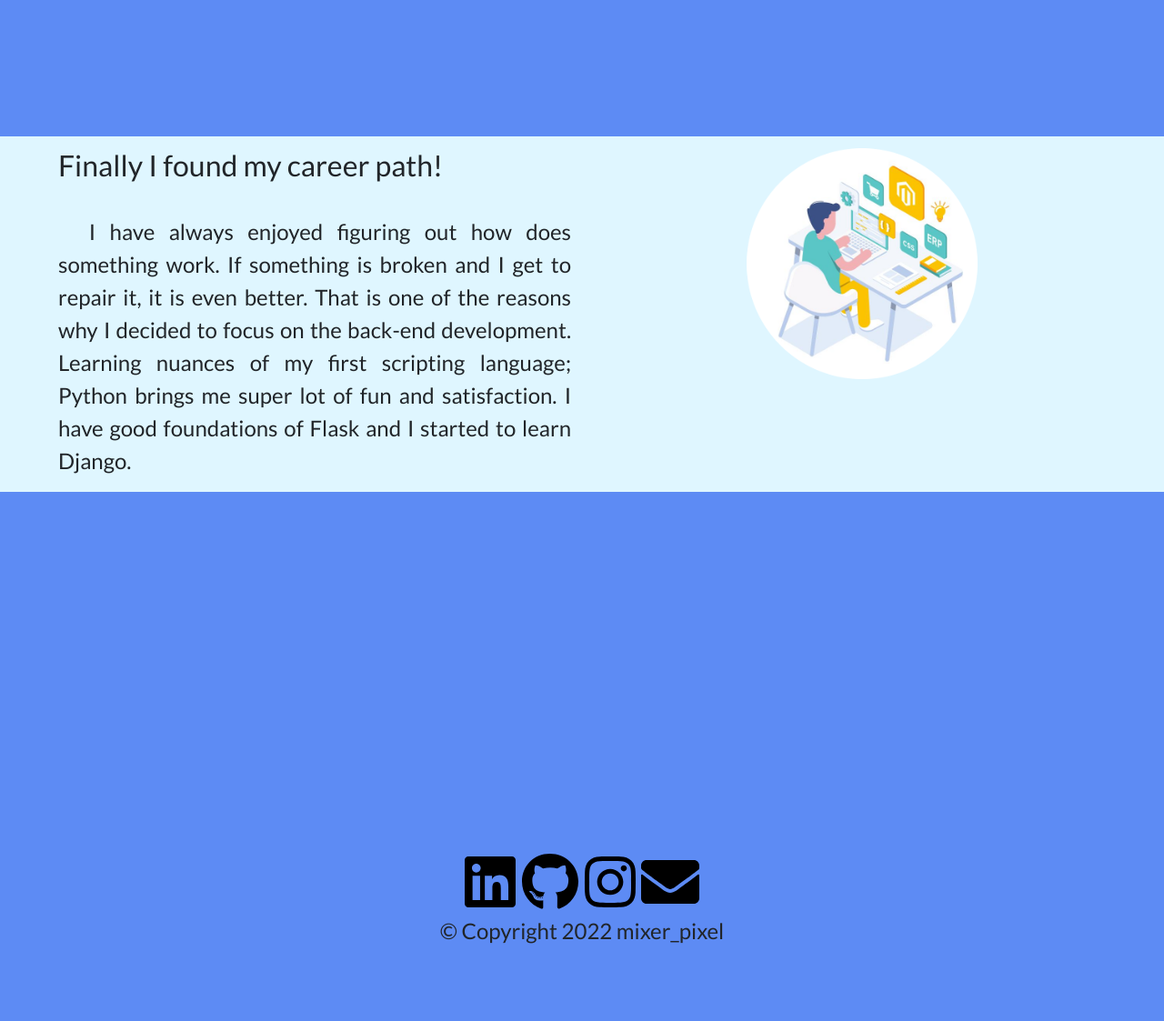
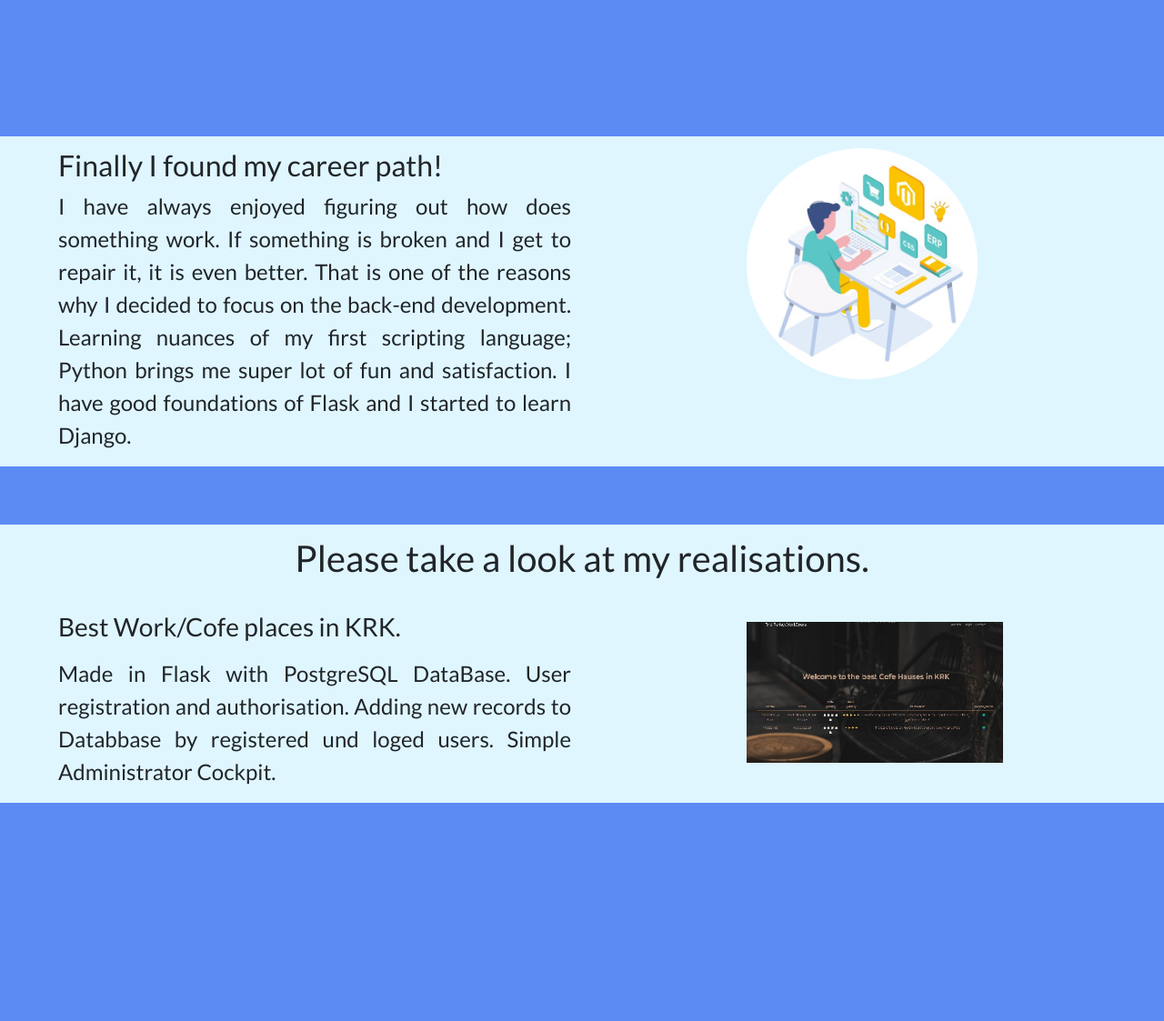
Before and after one commit to matzieba/card, a Flask app: page /developer in a window 1280 px wide. Shown: the part 106-1229 px from the top of the page at 91% size. Before the commit the page ends 1144 px from the top, so only its background shows below. Run offline with Flask 2, Linux system fonts and the light colour scheme; some libraries are stand-ins or nearby versions.

Commit message:
portfolio

```diff
--- a/static/css/styles.css
+++ b/static/css/styles.css
@@ -14,11 +14,17 @@
     margin-top:2rem;
     text-align:justify;
     margin-top:0;
+    margin-bottom:3%;
 }
 
 h1 span{
     font-weight: 100;
     color:white;
+}
+
+h3 {
+    margin-bottom:3%;
+
 }
 body > section.greeting > div > div:nth-child(1) > p > span{
     font-weight: 400;
@@ -142,13 +148,23 @@
 .dev-picture {
     width:45%;
     margin-left:30%;
+    padding-bottom:2%;
 }
 
-#developer {
+.dev-picture-screen {
+    width:50%;
+    margin-left:30%;
+    margin-bottom:5%;
+    padding-top:2%;
+
+}
+
+.developer {
     text-align:justify;
     margin-left:5%;
     padding-top:1%;
     margin-right:5%;
+    margin-bottom:5%;
 }
 #developer h2 {
     padding-bottom:5%;
@@ -157,8 +173,15 @@
     text-indent: 6%;
 }
 
+
+
 .background {
     background-color:#DFF6FF;
+}
+
+body > div:nth-child(10) > section > h1 {
+    text-align:center;
+
 }
 
 /*dog*/
--- a/templates/developer.html
+++ b/templates/developer.html
@@ -1,7 +1,7 @@
 {% include "header.html" %}
 <body>
     <div class="background">
-    <section id="developer">
+    <section class="developer">
 
       <div class="row">
           <div class="col-lg-6">
@@ -17,6 +17,24 @@
         </div>
       </div>
         </section>
+            </div>
+
+    <div class="background">
+    <section class="developer">
+        <h1>Please take a look at my realisations.</h1>
+        <div class="row">
+          <div class="col-lg-6">
+
+            <h3>Best Work/Cofe places in KRK. </h3>
+              <p>Made in Flask with PostgreSQL DataBase. User registration and authorisation. Adding new
+                   records to Databbase by registered und loged users. Simple Administrator Cockpit.  </p>
+
+          </div>
+        <div class="col-lg-6">
+          <a href = "https://cofehauses.herokuapp.com/"><img class="dev-picture-screen" src="static/img/cofe_portfolio.jpg" alt="developer"></a>
+        </div>
+      </div>
+        </section>
         </div>
 </body>
 {% include "footer.html" %}
```
Also changed, not shown: static/img/backdog.jpg (deleted), static/img/cofe_portfolio.jpg (added).
